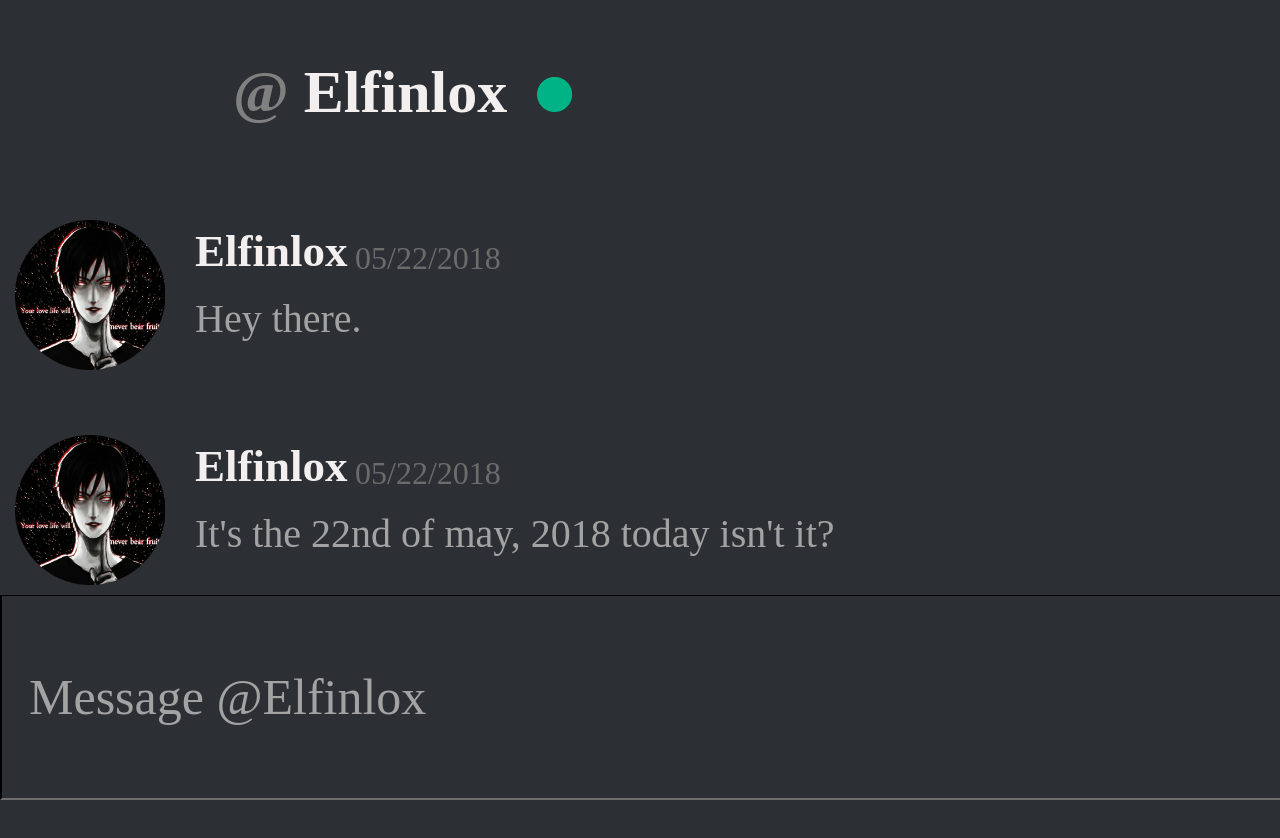
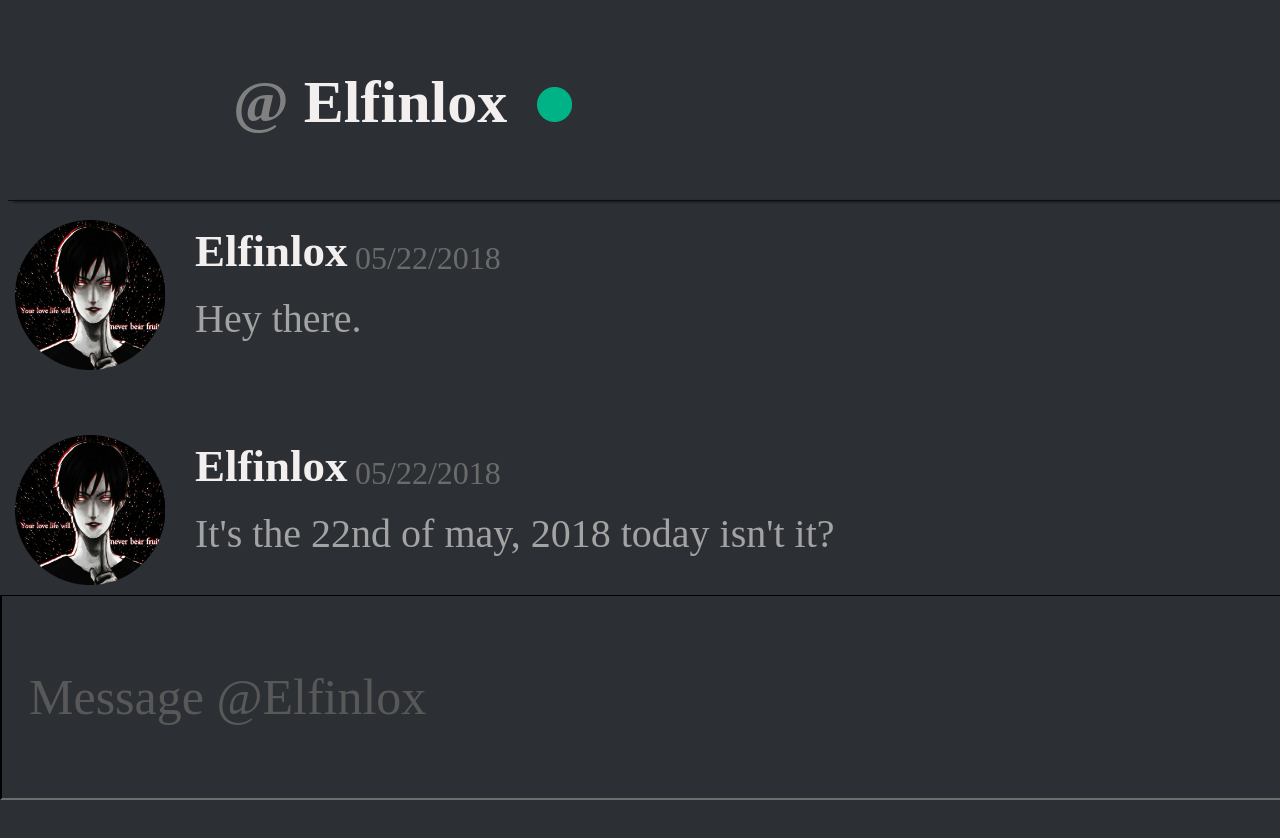
Before and after one commit to Zudesharp/Zudesharp.github.io, a plain HTML site: page index.html in a window 1280 px wide. Shown: the top 838 px of the page. Drawn offline with Linux system fonts and the light colour scheme.

Commit message:
Update index.css

```diff
--- a/index.css
+++ b/index.css
@@ -18,7 +18,7 @@ p {
 #topbar {
 	width: 100%;
 	position: fixed;
-	z-index: 3;
+	z-index: 2;
 	height: 200px;
 	background-color: #2C2F33;
 }
@@ -27,10 +27,10 @@ p {
 	height:1px;
 	width: 100%;
 	position: fixed;
-	z-index: 1;
+	z-index: 3;
 	top: 200px;
-	background-color: #1A1A1A;
-	box-shadow: 5px 1px 2px #1A1A1A;
+	background-color: #0D0D0D;
+	box-shadow: 5px 1px 2px #0D0D0D;
 }
 
 #partner {
@@ -38,7 +38,7 @@ p {
 	height: 150px;
 	left: 150px;
 	z-index: 3;
-	bottom: 50px;
+	bottom: 40px;
 }
 
 input, select {
@@ -47,7 +47,7 @@ input, select {
 	background: #2C2F33;
 	font-size: 50px;
 	font-family: "whitney";
-	color: #A3A3A3;
+	color: #585858;
 	height: 200px;
 	width: 100%;
 	left: 0px;
```
